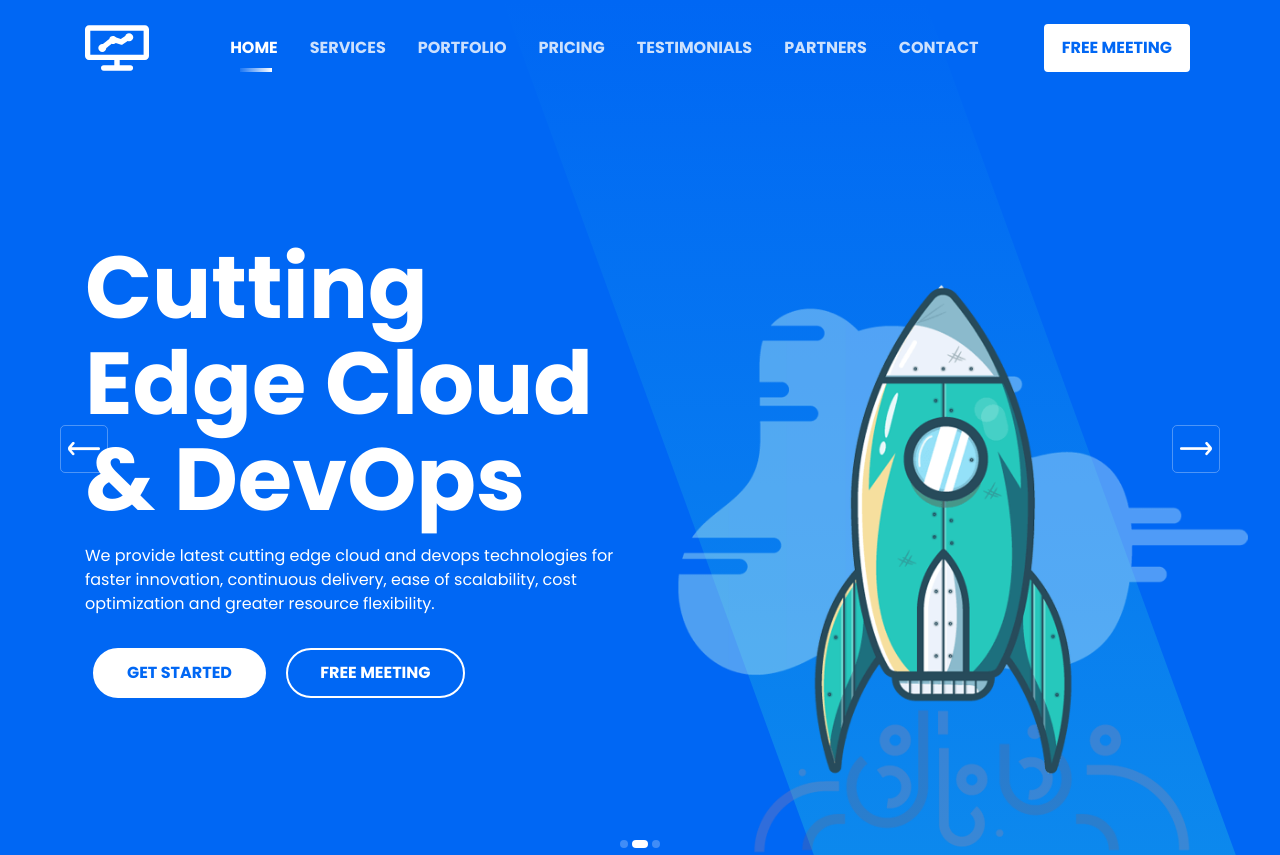
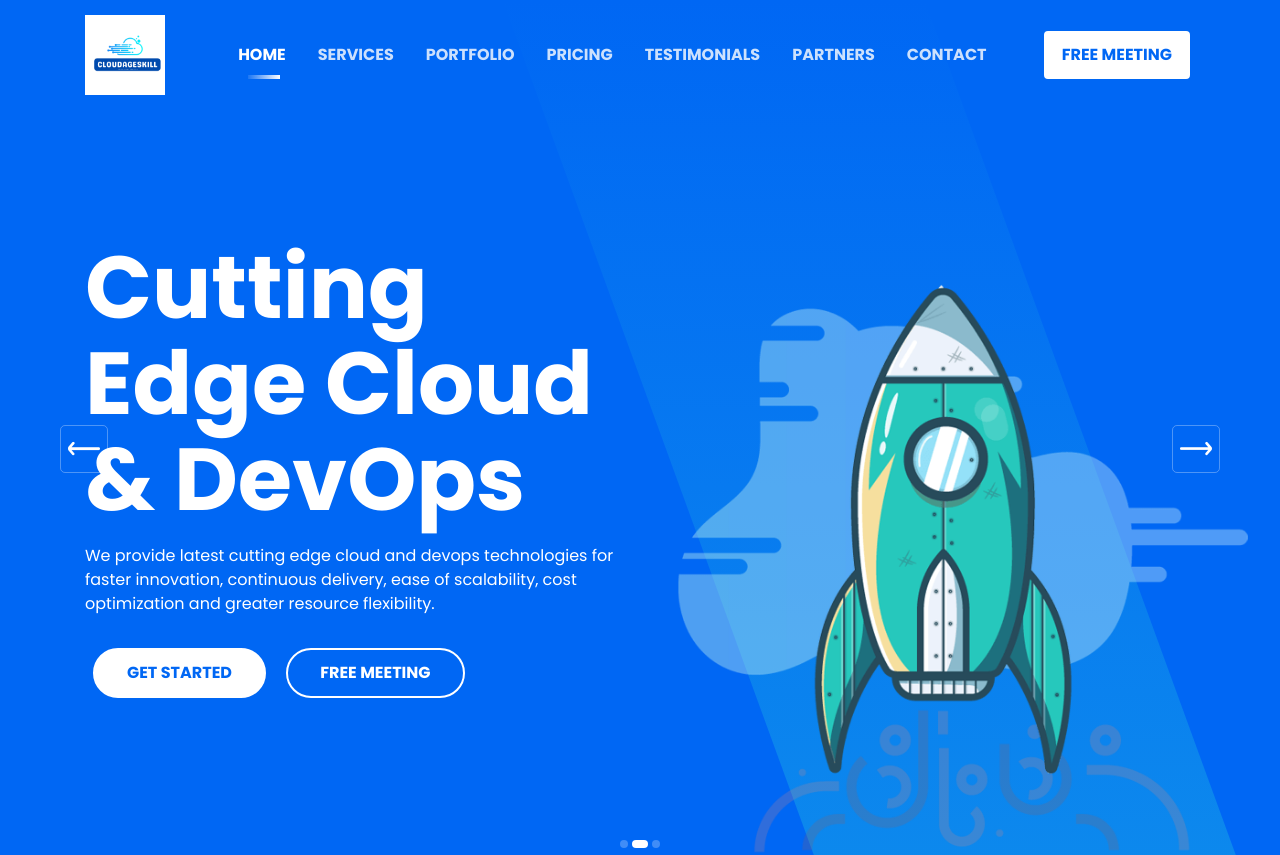
Before and after one commit to shawon100/cloudageskill.com, a plain HTML site: page index.html in a window 1280 px wide. Shown: the top 855 px of the page. Drawn offline with Linux system fonts and the light colour scheme.

Commit message:
Updated logo

```diff
--- a/assets/js/main.js
+++ b/assets/js/main.js
@@ -15,10 +15,10 @@ $(function() {
         var scroll = $(window).scrollTop();
         if (scroll < 20) {
             $(".navbar-area").removeClass("sticky");
-            $(".navbar-area img").attr("src", "assets/images/logo.svg");
+            $(".navbar-area img").attr("src", "assets/images/cloudageskill.jpg");
         } else {
             $(".navbar-area").addClass("sticky");
-            $(".navbar-area img").attr("src", "assets/images/logo-2.svg");
+            $(".navbar-area img").attr("src", "assets/images/cloudageskill.jpg");
         }
     });
 
--- a/index.html
+++ b/index.html
@@ -95,6 +95,20 @@
         color: #2980b9;
     }
 
+   .responsive {
+       width: 100%;
+       max-width: 150px;
+       object-fit: cover;
+       height: auto;
+    }
+
+    .responsive-logo {
+       width: 100%;
+       max-width: 80px;
+       object-fit: cover;
+       height: auto;
+    }
+
     </style>
 
     <!-- Google tag (gtag.js) -->
@@ -175,7 +189,7 @@
                     <nav class="navbar navbar-expand-lg">
 
                         <a class="navbar-brand" href="#">
-                            <img src="assets/images/logo.svg" alt="Logo">
+                            <img class="responsive-logo" src="assets/images/cloudageskill.jpg" alt="Logo">
                         </a>
 
                         <button class="navbar-toggler" type="button" data-toggle="collapse" data-target="#navbarTwo" aria-controls="navbarTwo" aria-expanded="false" aria-label="Toggle navigation">
@@ -1239,7 +1253,7 @@
             <div class="row justify-content-center">
                 <div class="col-lg-6">
                     <div class="footer-logo text-center">
-                        <a class="mt-30" href="index.html"><img src="assets/images/logo.svg" alt="Logo"></a>
+                        <a class="mt-30" href="index.html"><img class="responsive" src="assets/images/cloudageskill.jpg" alt="Logo"></a>
                     </div> <!-- footer logo -->
                     <ul class="social text-center mt-60">
                         <li><a href="https://facebook.com/cloudageskill"><i class="lni lni-facebook-filled"></i></a></li>
```
